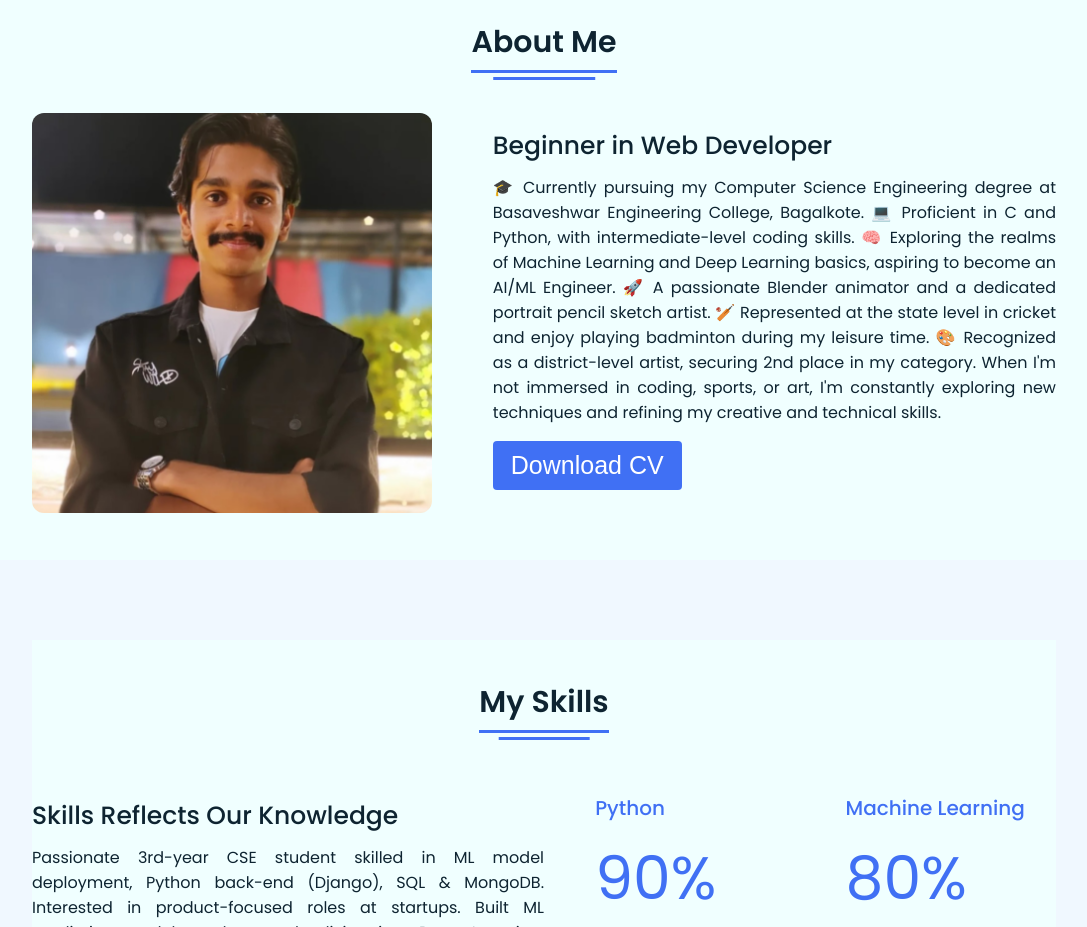
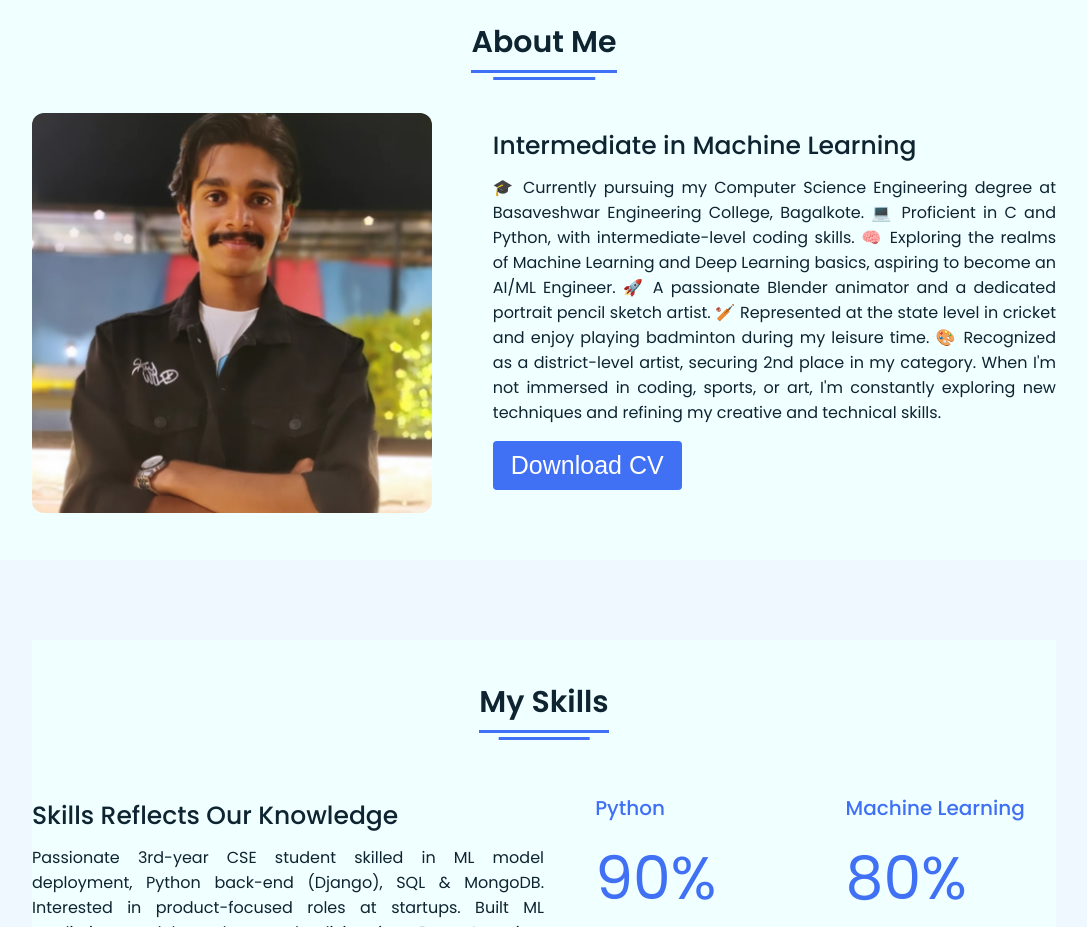
Before and after one commit to VIDUSHH/My-Potfolio, a plain HTML site: page index.html in a window 1280 px wide. Shown: the part 860-1787 px from the top of the page, without its empty margins (96-1183 px from the left). Drawn offline with Linux system fonts and the light colour scheme.

Commit message:
Index.html

```diff
--- a/index.html
+++ b/index.html
@@ -2,7 +2,7 @@
 <html lang="en" dir="ltr">
   <head>
     <meta charset="UTF-8" />
-    <title>Responsive Portfolio Website HTML CSS</title>
+    <title>Portfolio Website</title>
     <link rel="stylesheet" href="style.css" />
     <link rel="stylesheet" href="https://cdnjs.cloudflare.com/ajax/libs/font-awesome/5.15.2/css/all.min.css" />
     <meta name="viewport" content="width=device-width, initial-scale=1.0" />
@@ -60,7 +60,7 @@
             <img src="./My_Photo.jpg" alt="" />
           </div>
           <div class="right">
-            <div class="topic">Beginner in Web Developer</div>
+            <div class="topic">Intermediate in Machine Learning</div>
             <p>🎓 Currently pursuing my Computer Science Engineering degree at Basaveshwar Engineering College, Bagalkote.
 
             💻 Proficient in C and Python, with intermediate-level coding skills.
```
